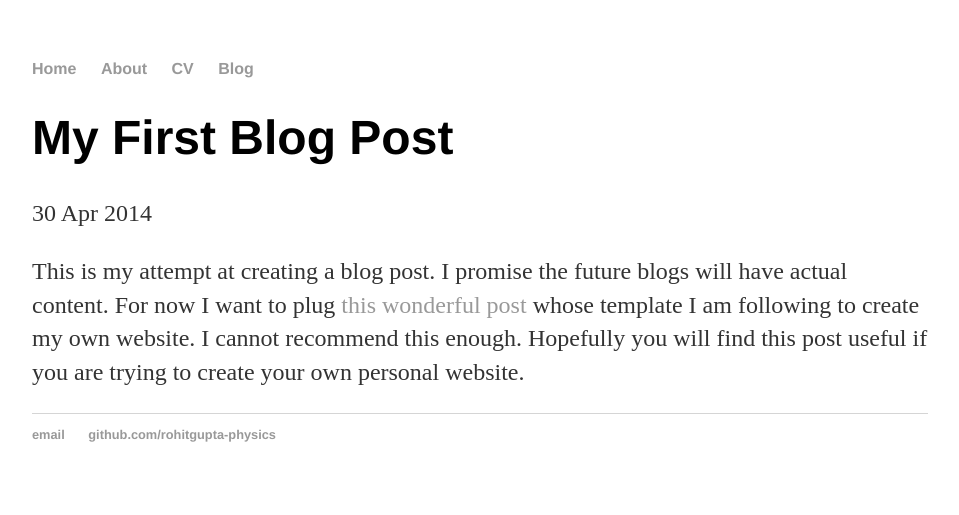
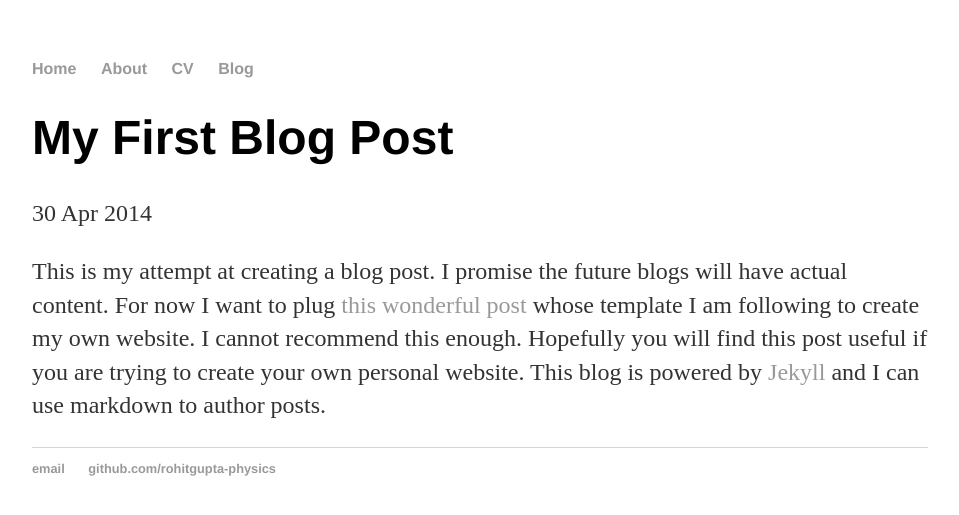
Before and after one commit to rohitgupta-physics/rohitgupta-physics.github.io, a Jekyll site: the page built from _posts/2020-01-15-rohit-gupta-blog-launched.md, in a window 1280 px wide. Shown: the top 515 px of the page, without its empty margins (160-1119 px from the left). Built offline with Jekyll 4.4.1, drawn with Linux system fonts in a browser that asks for light colours.

Commit message:
Removed HTML tag and added a line about Jekyll

```diff
--- a/_posts/2020-01-15-rohit-gupta-blog-launched.md
+++ b/_posts/2020-01-15-rohit-gupta-blog-launched.md
@@ -4,6 +4,5 @@ title: "My First Blog Post"
 date: 2014-04-30
 ---
 
-This is my attempt at creating a blog post. I promise the future blogs will have actual content. For now I want to plug
-<a href="http://jmcglone.com/guides/github-pages/"> this wonderful post</a> whose template I am following to create my own website.
-I cannot recommend this enough. Hopefully you will find this post useful if you are trying to create your own personal website.
+This is my attempt at creating a blog post. I promise the future blogs will have actual content. For now I want to plug [this wonderful post](http://jmcglone.com/guides/github-pages/) whose template I am following to create my own website.
+I cannot recommend this enough. Hopefully you will find this post useful if you are trying to create your own personal website. This blog is powered by [Jekyll](http://jekyllrb.com) and I can use markdown to author posts.
```
